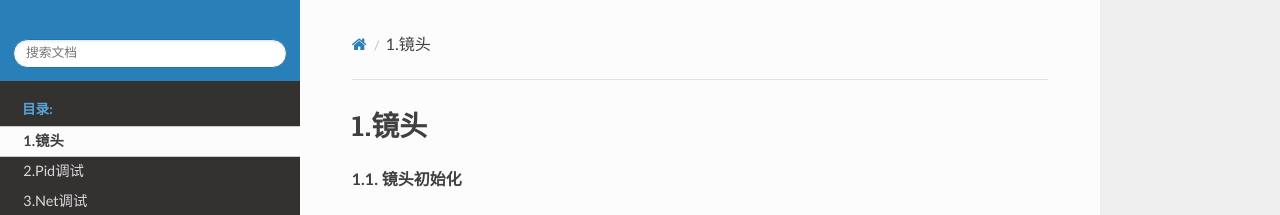
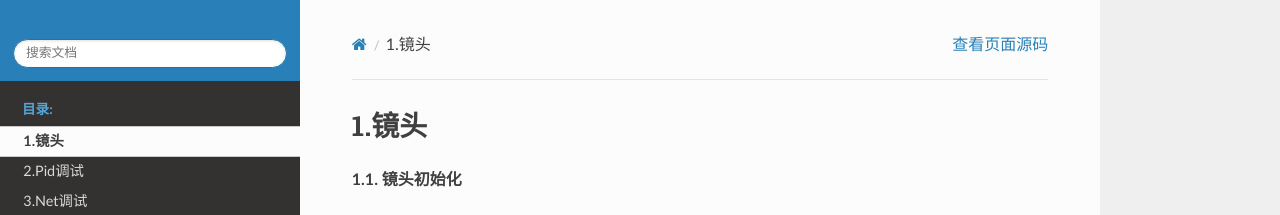
Before and after one commit to luomushi/Gamma_test, a Sphinx documentation site: the page built from net_demo/source/CA410.rst, in a window 1280 px wide and 1245 px high. Shown: the top 215 px of the window. Built offline with Sphinx 7.4.7 and the Read the Docs theme 2.0.0, drawn with Linux system fonts in a browser that asks for light colours.

Commit message:
Update conf.py

```diff
--- a/net_demo/source/conf.py
+++ b/net_demo/source/conf.py
@@ -36,7 +36,7 @@ language = 'zh_CN'
 #html_theme = 'alabaster'
 html_theme = 'sphinx_rtd_theme'
 html_static_path = ['_static']
-html_copy_source=False  # 关闭右上角的查看源码
+html_copy_source=True  # 关闭右上角的查看源码
 
 html_favicon = '../picture/favicon.jpg'
 
```
